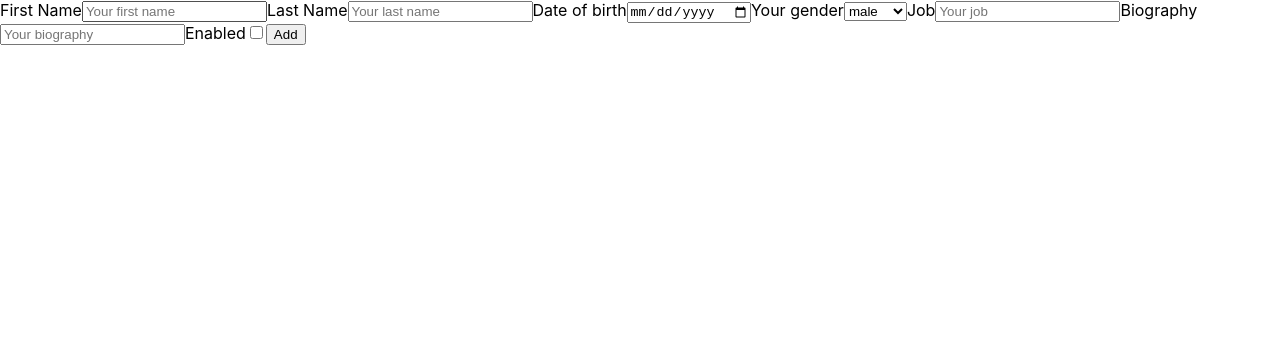
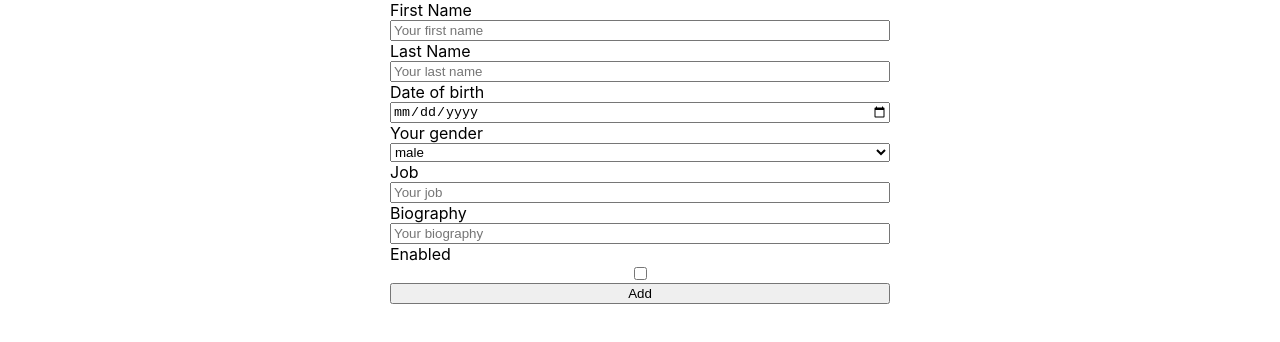
Before and after one commit to RinaOcean/users-management, a React (Create React App) app: page / in a window 1280 px wide. Shown: the top 342 px of the page. Built offline with nearby package versions, Linux system fonts and the light colour scheme.

Commit message:
add some styles on form

```diff
--- a/src/components/UsersForm/UsersForm.jsx
+++ b/src/components/UsersForm/UsersForm.jsx
@@ -1,9 +1,10 @@
 import React, { useState } from 'react';
 
 import { nanoid } from 'nanoid';
-import './UsersForm';
 import { useDispatch } from 'react-redux';
 import { addUser } from '../../redux/users';
+
+import css from './UsersForm.module.css';
 
 export default function UsersForm() {
 
@@ -40,7 +41,8 @@ export default function UsersForm() {
   }
 
   return (
-    <form onSubmit={handleSubmit} autoComplete="off">
+    <div className={css.formWrapper}>
+      <form className={css.form} onSubmit={handleSubmit} autoComplete="off">
         <label htmlFor={firstNameId}>First Name</label>
         <input
           type="text"
@@ -121,6 +123,7 @@ export default function UsersForm() {
         <button type="submit">Add</button>
 
       </form >
+    </div>
   )
 
 }
--- /dev/null
+++ b/src/components/UsersForm/UsersForm.module.css
@@ -0,0 +1,9 @@
+.form{
+  display:flex;
+  flex-direction: column;
+}
+
+.formWrapper{
+  margin: 0 auto;
+  width: 500px;
+}
```
Also changed, not shown: src/components/UsersForm/UsersForm.scss (deleted). Lines whose indentation alone changed are shown as unchanged.
